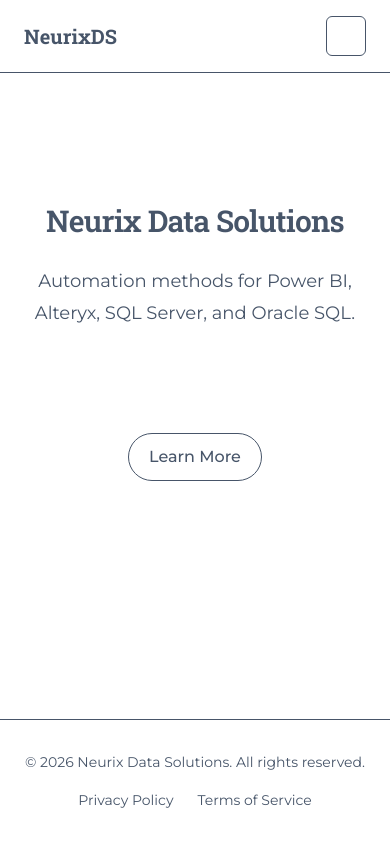
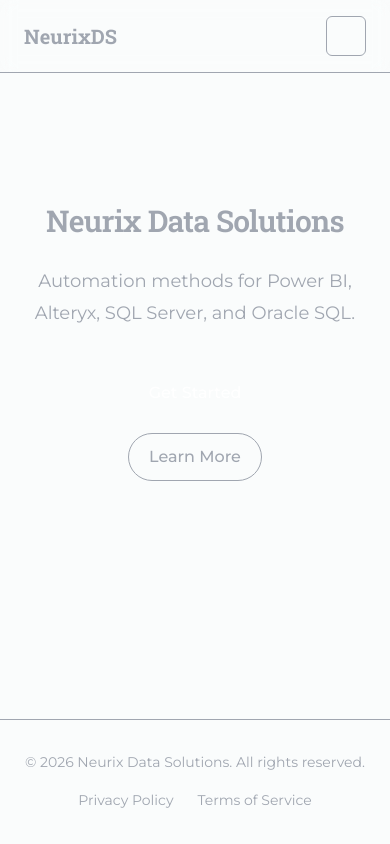
Before and after one commit to slark889/Neurix_Data_Solutions, a Next.js app: page / in a window 390 px wide. Built offline with nearby package versions, Linux system fonts and the light colour scheme.

Commit message:
[Leo] Fix CSS custom properties to milestone colors (#27aae1, #172e54, #a0a6b0, #fafcfc), remove dark mode media query

```diff
--- a/src/app/globals.css
+++ b/src/app/globals.css
@@ -1,10 +1,10 @@
 @import "tailwindcss";
 
 :root {
-  --color-primary: #2563eb;
-  --color-dark: #0f172a;
-  --color-body: #475569;
-  --color-bg: #ffffff;
+  --color-primary: #27aae1;
+  --color-dark: #172e54;
+  --color-body: #a0a6b0;
+  --color-bg: #fafcfc;
 }
 
 @theme inline {
@@ -16,15 +16,6 @@
   --font-serif: var(--font-roboto-slab);
 }
 
-@media (prefers-color-scheme: dark) {
-  :root {
-    --color-primary: #3b82f6;
-    --color-dark: #f1f5f9;
-    --color-body: #cbd5e1;
-    --color-bg: #0a0a0a;
-  }
-}
-
 body {
   background: var(--color-bg);
   color: var(--color-body);
```
